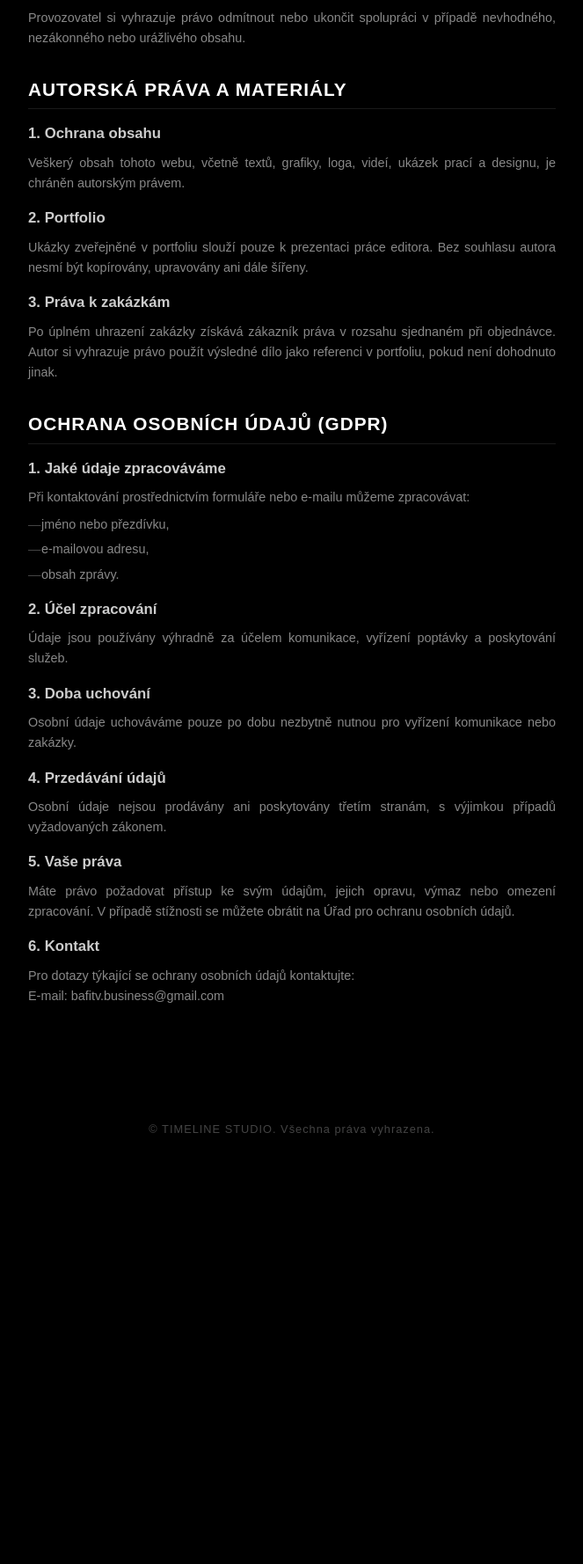
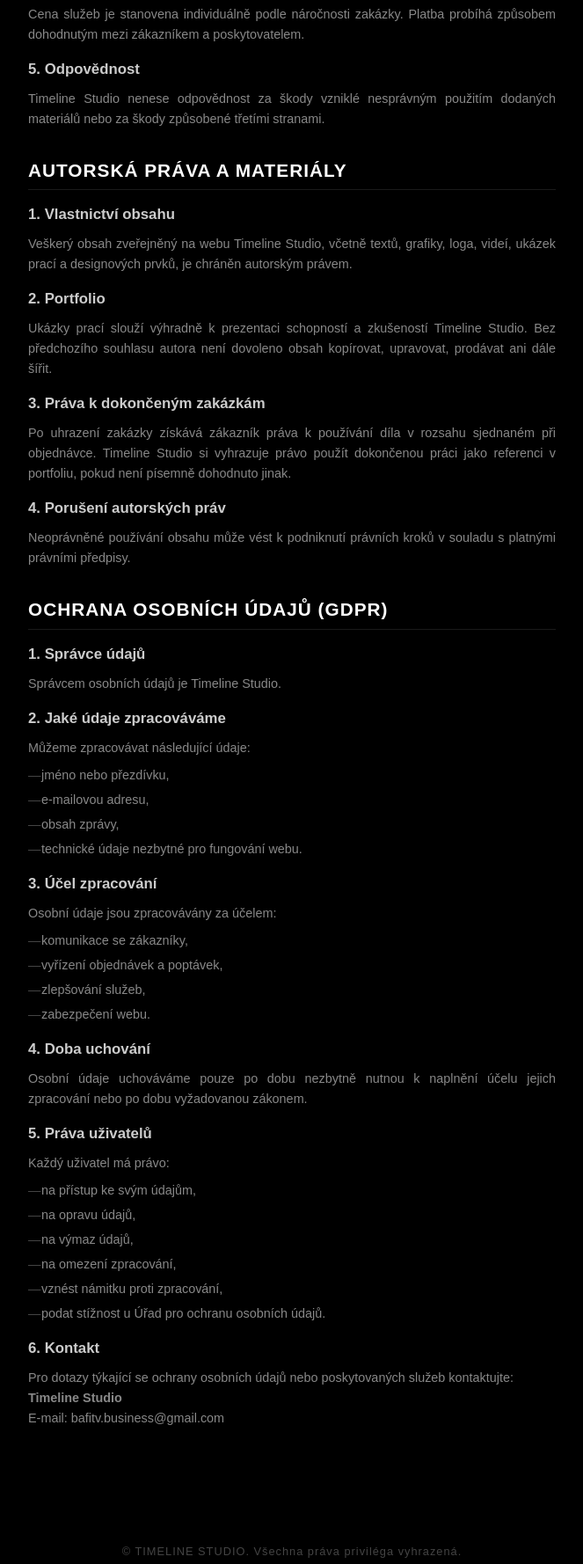
Before and after one commit to BafiTVV/bafitvv.github.io, a plain HTML site: page index.html in a window 1280 px wide. Shown: the part 2656-4434 px from the top of the page at 88% size, without its empty margins (308-971 px from the left). Before the commit the page ends 4011 px from the top, so only its background shows below. Drawn offline with Linux system fonts and the light colour scheme.

Commit message:
index v7

```diff
--- a/index.html
+++ b/index.html
@@ -303,10 +303,10 @@
             <h2>Podmínky a dokumenty</h2>
 
             <div class="terms-meta">
-                <p><strong>Provozovatel:</strong> Filip Bartek (BafiTV Editor)</p>
+                <p><strong>Provozovatel:</strong> Timeline Studio</p>
                 <p><strong>Kontaktní e-mail:</strong> bafitv.business@gmail.com</p>
-                <p><strong>Poslední aktualizace:</strong> 4. června 2026</p>
-                <p><strong>Informace o cookies:</strong> Tento web využívá službu Google Analytics ke shromažďování anonymních dat o návštěvnosti za účelem analýzy chování uživatelů a zlepšování webu. Používáním webu berete toto zpracování na vědomí.</p>
+                <p><strong>Poslední aktualizace:</strong> 4. 6. 2026</p>
+                <p><strong>Informace o cookies:</strong> Tento web využívá cookies a analytický nástroj Google Analytics za účelem shromažďování anonymních technických dat o návštěvnosti a chování uživatelů, což nám pomáhá web neustále zabezpečovat a zlepšovat.</p>
             </div>
 
             <div class="terms-block">
@@ -314,85 +314,106 @@
 
                 <div class="terms-subtitle">1. Úvod</div>
                 <div class="terms-text">
-                    <p>Tyto podmínky upravují používání webových stránek BafiTV Editor (dále jen „web“). Používáním webu souhlasíte s těmito podmínkami.</p>
+                    <p>Tyto obchodní podmínky upravují používání webových stránek Timeline Studio a poskytování služeb nabízených prostřednictvím tohoto webu. Používáním webových stránek souhlasíte s těmito podmínkami.</p>
                 </div>
 
                 <div class="terms-subtitle">2. Poskytované služby</div>
                 <div class="terms-text">
-                    <p>Provozovatel nabízí služby v oblasti editace videí, grafické tvorby a souvisejících digitálních služeb dle individuální dohody se zákazníkem.</p>
+                    <p>Timeline Studio poskytuje služby v oblasti editace videí, grafického designu, tvorby digitálního obsahu a souvisejících kreativních služeb. Rozsah každé zakázky je vždy stanoven individuální dohodou mezi poskytovatelem a zákazníkem.</p>
                 </div>
 
-                <div class="terms-subtitle">3. Objednávka služeb</div>
+                <div class="terms-subtitle">3. Objednávka a realizace</div>
                 <div class="terms-text">
-                    <p>Objednávka je závazná po vzájemném potvrzení rozsahu práce, ceny a termínu dokončení.</p>
+                    <p>Objednávka je považována za závaznou po vzájemném potvrzení ceny, rozsahu práce a termínu dokončení. Timeline Studio si vyhrazuje právo odmítnout zakázky obsahující nezákonný, urážlivý nebo nevhodný obsah.</p>
                 </div>
 
                 <div class="terms-subtitle">4. Platby</div>
                 <div class="terms-text">
-                    <p>Cena služby je stanovena individuálně dle rozsahu zakázky. Platba probíhá způsobem dohodnutým mezi provozovatelem a zákazníkem.</p>
+                    <p>Cena služeb je stanovena individuálně podle náročnosti zakázky. Platba probíhá způsobem dohodnutým mezi zákazníkem a poskytovatelem.</p>
                 </div>
 
-                <div class="terms-subtitle">5. Odstoupení od zakázky</div>
+                <div class="terms-subtitle">5. Odpovědnost</div>
                 <div class="terms-text">
-                    <p>Provozovatel si vyhrazuje právo odmítnout nebo ukončit spolupráci v případě nevhodného, nezákonného nebo urážlivého obsahu.</p>
+                    <p>Timeline Studio nenese odpovědnost za škody vzniklé nesprávným použitím dodaných materiálů nebo za škody způsobené třetími stranami.</p>
                 </div>
             </div>
 
             <div class="terms-block">
                 <div class="terms-section-title">Autorská práva a materiály</div>
 
-                <div class="terms-subtitle">1. Ochrana obsahu</div>
+                <div class="terms-subtitle">1. Vlastnictví obsahu</div>
                 <div class="terms-text">
-                    <p>Veškerý obsah tohoto webu, včetně textů, grafiky, loga, videí, ukázek prací a designu, je chráněn autorským právem.</p>
+                    <p>Veškerý obsah zveřejněný na webu Timeline Studio, včetně textů, grafiky, loga, videí, ukázek prací a designových prvků, je chráněn autorským právem.</p>
                 </div>
 
                 <div class="terms-subtitle">2. Portfolio</div>
                 <div class="terms-text">
-                    <p>Ukázky zveřejněné v portfoliu slouží pouze k prezentaci práce editora. Bez souhlasu autora nesmí být kopírovány, upravovány ani dále šířeny.</p>
+                    <p>Ukázky prací slouží výhradně k prezentaci schopností a zkušeností Timeline Studio. Bez předchozího souhlasu autora není dovoleno obsah kopírovat, upravovat, prodávat ani dále šířit.</p>
                 </div>
 
-                <div class="terms-subtitle">3. Práva k zakázkám</div>
+                <div class="terms-subtitle">3. Práva k dokončeným zakázkám</div>
                 <div class="terms-text">
-                    <p>Po úplném uhrazení zakázky získává zákazník práva v rozsahu sjednaném při objednávce. Autor si vyhrazuje právo použít výsledné dílo jako referenci v portfoliu, pokud není dohodnuto jinak.</p>
+                    <p>Po uhrazení zakázky získává zákazník práva k používání díla v rozsahu sjednaném při objednávce. Timeline Studio si vyhrazuje právo použít dokončenou práci jako referenci v portfoliu, pokud není písemně dohodnuto jinak.</p>
+                </div>
+
+                <div class="terms-subtitle">4. Porušení autorských práv</div>
+                <div class="terms-text">
+                    <p>Neoprávněné používání obsahu může vést k podniknutí právních kroků v souladu s platnými právními předpisy.</p>
                 </div>
             </div>
 
             <div class="terms-block">
                 <div class="terms-section-title">Ochrana osobních údajů (GDPR)</div>
 
-                <div class="terms-subtitle">1. Jaké údaje zpracováváme</div>
+                <div class="terms-subtitle">1. Správce údajů</div>
                 <div class="terms-text">
-                    <p>Při kontaktování prostřednictvím formuláře nebo e-mailu můžeme zpracovávat:</p>
+                    <p>Správcem osobních údajů je Timeline Studio.</p>
+                </div>
+
+                <div class="terms-subtitle">2. Jaké údaje zpracováváme</div>
+                <div class="terms-text">
+                    <p>Můžeme zpracovávat následující údaje:</p>
                     <ul>
                         <li>jméno nebo přezdívku,</li>
                         <li>e-mailovou adresu,</li>
-                        <li>obsah zprávy.</li>
+                        <li>obsah zprávy,</li>
+                        <li>technické údaje nezbytné pro fungování webu.</li>
                     </ul>
                 </div>
 
-                <div class="terms-subtitle">2. Účel zpracování</div>
+                <div class="terms-subtitle">3. Účel zpracování</div>
                 <div class="terms-text">
-                    <p>Údaje jsou používány výhradně za účelem komunikace, vyřízení poptávky a poskytování služeb.</p>
+                    <p>Osobní údaje jsou zpracovávány za účelem:</p>
+                    <ul>
+                        <li>komunikace se zákazníky,</li>
+                        <li>vyřízení objednávek a poptávek,</li>
+                        <li>zlepšování služeb,</li>
+                        <li>zabezpečení webu.</li>
+                    </ul>
                 </div>
 
-                <div class="terms-subtitle">3. Doba uchování</div>
+                <div class="terms-subtitle">4. Doba uchování</div>
                 <div class="terms-text">
-                    <p>Osobní údaje uchováváme pouze po dobu nezbytně nutnou pro vyřízení komunikace nebo zakázky.</p>
+                    <p>Osobní údaje uchováváme pouze po dobu nezbytně nutnou k naplnění účelu jejich zpracování nebo po dobu vyžadovanou zákonem.</p>
                 </div>
 
-                <div class="terms-subtitle">4. Przedávání údajů</div>
+                <div class="terms-subtitle">5. Práva uživatelů</div>
                 <div class="terms-text">
-                    <p>Osobní údaje nejsou prodávány ani poskytovány třetím stranám, s výjimkou případů vyžadovaných zákonem.</p>
-                </div>
-
-                <div class="terms-subtitle">5. Vaše práva</div>
-                <div class="terms-text">
-                    <p>Máte právo požadovat přístup ke svým údajům, jejich opravu, výmaz nebo omezení zpracování. V případě stížnosti se můžete obrátit na Úřad pro ochranu osobních údajů.</p>
+                    <p>Každý uživatel má právo:</p>
+                    <ul>
+                        <li>na přístup ke svým údajům,</li>
+                        <li>na opravu údajů,</li>
+                        <li>na výmaz údajů,</li>
+                        <li>na omezení zpracování,</li>
+                        <li>vznést námitku proti zpracování,</li>
+                        <li>podat stížnost u Úřad pro ochranu osobních údajů.</li>
+                    </ul>
                 </div>
 
                 <div class="terms-subtitle">6. Kontakt</div>
                 <div class="terms-text">
-                    <p>Pro dotazy týkající se ochrany osobních údajů kontaktujte:<br>
+                    <p>Pro dotazy týkající se ochrany osobních údajů nebo poskytovaných služeb kontaktujte:<br>
+                    <strong>Timeline Studio</strong><br>
                     E-mail: bafitv.business@gmail.com</p>
                 </div>
             </div>
@@ -400,7 +421,7 @@
     </main>
 
     <footer>
-        <p>&copy; TIMELINE STUDIO. Všechna práva vyhrazena.</p>
+        <p>&copy; TIMELINE STUDIO. Všechna práva priviléga vyhrazená.</p>
     </footer>
 
 </body>
```
